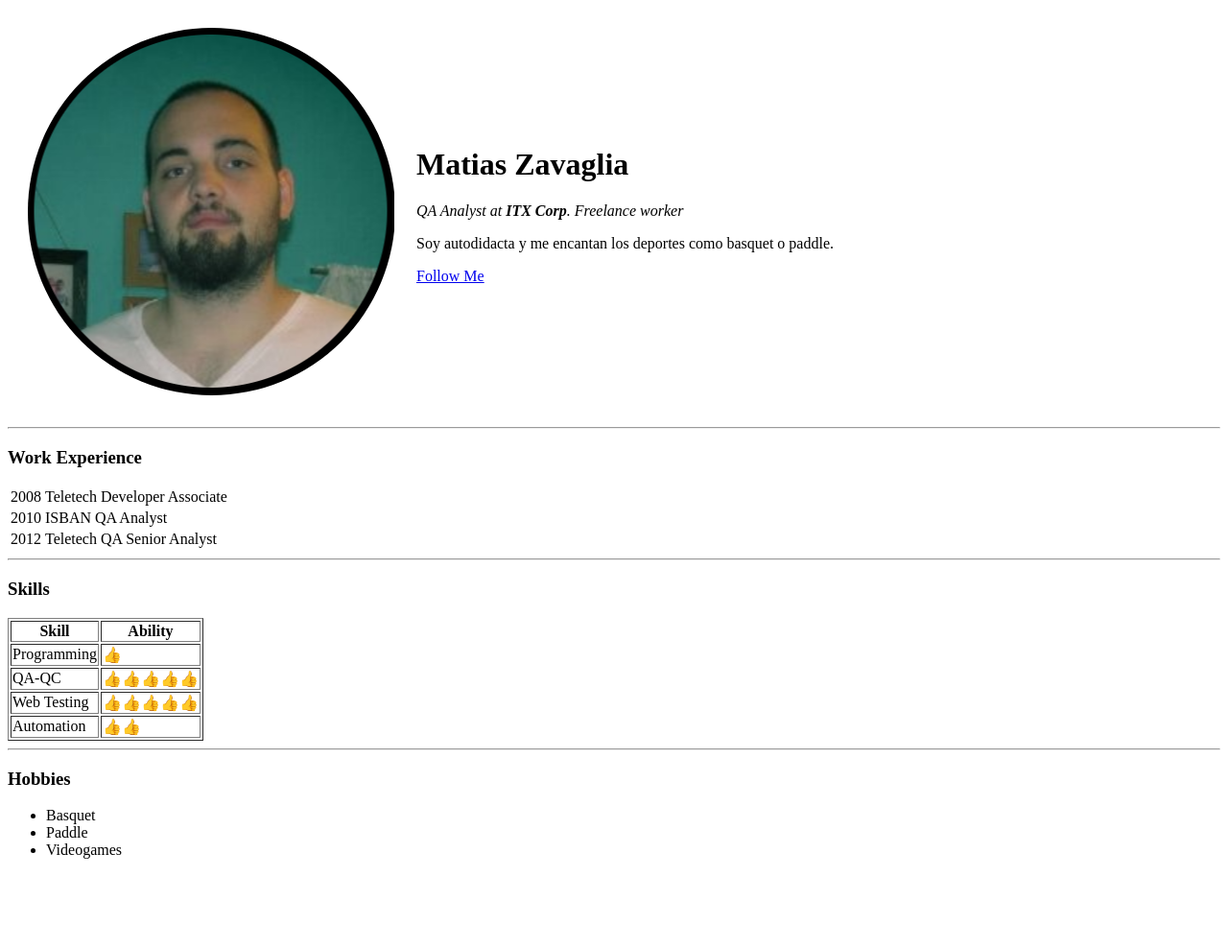
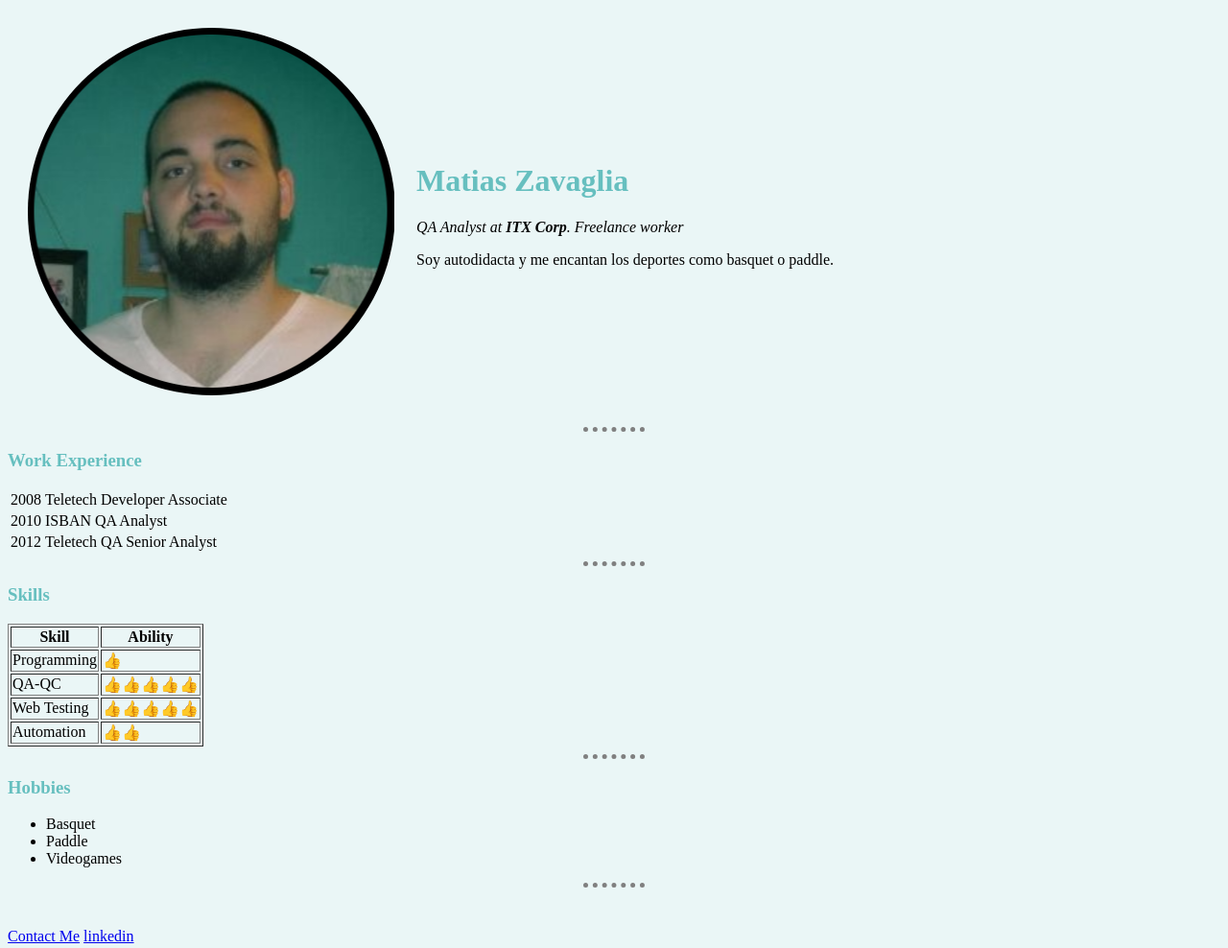
Before and after one commit to mzavaglia/cv, a plain HTML site: page index.html in a window 1280 px wide. Shown: the whole page at 96% size. Before the commit the page ends 911 px from the top, so only its background shows below. Drawn offline with Linux system fonts and the light colour scheme.

Commit message:
Css file type addition. Updates over styles

```diff
--- /dev/null
+++ b/css/styles.css
@@ -0,0 +1,19 @@
+body {
+  background-color: #EAF6F6;
+}
+hr {
+  border-style: none;
+  border-top-style: dotted;
+  border-color: grey;
+  border-width: 5px;
+  width: 5%;
+}
+img {
+  height: 60%;
+}
+h3 {
+  color: #66BFBF;
+}
+h1 {
+  color: #66BFBF;
+}
--- a/index.html
+++ b/index.html
@@ -6,6 +6,7 @@
   <meta name="viewport" content="width=device-width, initial-scale=1.0">
   <meta http-equiv="X-UA-Compatible" content="ie=edge">
   <title>Matias Personal Site</title>
+  <link rel="stylesheet" href="css/styles.css">
 </head>
 
 <body>
@@ -15,7 +16,6 @@
       <td><h1>Matias Zavaglia</h1>
         <p><em>QA Analyst at <strong>ITX Corp</strong>. Freelance worker</em></p>
         <p>Soy autodidacta y me encantan los deportes como basquet o paddle.</p>
-        <p><a href="contact-me.html">Follow Me</a></p>
       </td>
     </tr>
   </table>
@@ -68,6 +68,9 @@
     <li>Paddle</li>
     <li>Videogames</li>
   </ul>
+  <hr>
+  <br>
+  <p><a href="contact-me.html">Contact Me</a> <a href="https://www.linkedin.com/in/matias-zavaglia-9b576535/">linkedin</a></p>
 </body>
 
 </html>
```
Also changed, not shown: contact-me.html (+3 -1 lines).
